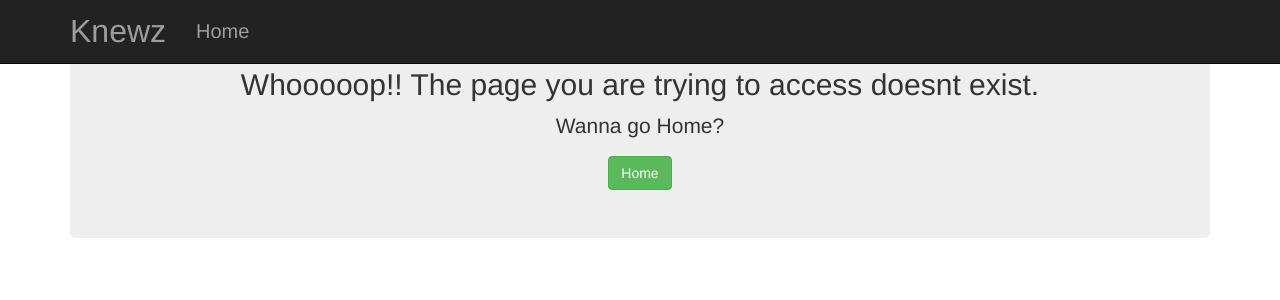
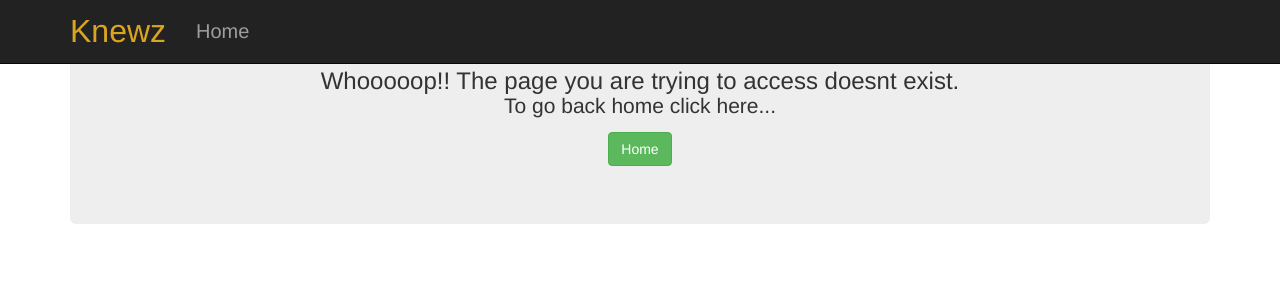
Before and after one commit to jLuseno161/Knewz, a Flask app: template app/templates/404.html in a window 1280 px wide. Shown: the top 300 px of the page. Run offline with Flask 2, Linux system fonts and the light colour scheme; the template is opened without the code that fills it, so the values that code supplies are empty; some libraries are stand-ins or nearby versions.

Commit message:
save changes

```diff
--- a/app/templates/404.html
+++ b/app/templates/404.html
@@ -2,8 +2,8 @@
 {% block content%}
 <div class="container">
 	<div class="jumbotron text-center">
-		<h2> Whooooop!! The page you are trying to access doesnt exist.</h2>
-		<p> Wanna go Home?</p><a href="/" class="btn btn-success">Home</a>
+		<h3> Whooooop!! The page you are trying to access doesnt exist.</h>
+		<p> To go back home click here...</p><a href="/" class="btn btn-success">Home</a>
 	</div>
 </div>
 {% endblock %}
--- a/app/templates/macros.html
+++ b/app/templates/macros.html
@@ -13,9 +13,9 @@
             </div>
             <div class="panel-body">
                 <p>
-                    {{ sources.description |truncate(100)}}
+                    {{ sources.description |truncate(170)}}
                 </p>
-                <a href="/sources/{{sources.id}}" class="btn btn-primary btn-sm">Visit {{sources.name}}</a>
+                <a href="/sources/{{sources.id}}" class="btn btn-sm btn-primary">Visit {{sources.name}}</a>
             </div>
         </div>
     </div>
--- a/app/templates/navbar.html
+++ b/app/templates/navbar.html
@@ -1,16 +1,16 @@
 <div class="navbar navbar-inverse navbar-fixed-top" role="navigation"style="padding: 0.5%;">
     <div class="container d-flex">
-        <div class="navbar-header" style ="color: #fff">
+        <div class="navbar-header">
             <button type="button" class="navbar-toggle" data-toggle="collapse" data-target=".navbar-collapse">
                 <span class="sr-only">Toggle navigation</span>
                 <span class="icon-bar"></span>
                 <span class="icon-bar"></span>
                 <span class="icon-bar"></span>
             </button>
-            <a class="navbar-brand" href="/" style="font-size: 24pt;">Knewz</a>
+            <a class="navbar-brand" href="/" style="font-size: 24pt; color: goldenrod;">Knewz</a>
         </div>
         <div class="navbar-collapse collapse">
-            <ul class="nav navbar-nav" style="font-size: 15pt">
+            <ul class="nav navbar-nav" style="font-size: 15pt;">
                 <li><a href="/">Home</a></li>
         </div>
 
```
Also changed, not shown: app/static/css/index.css (+11 -2 lines).
